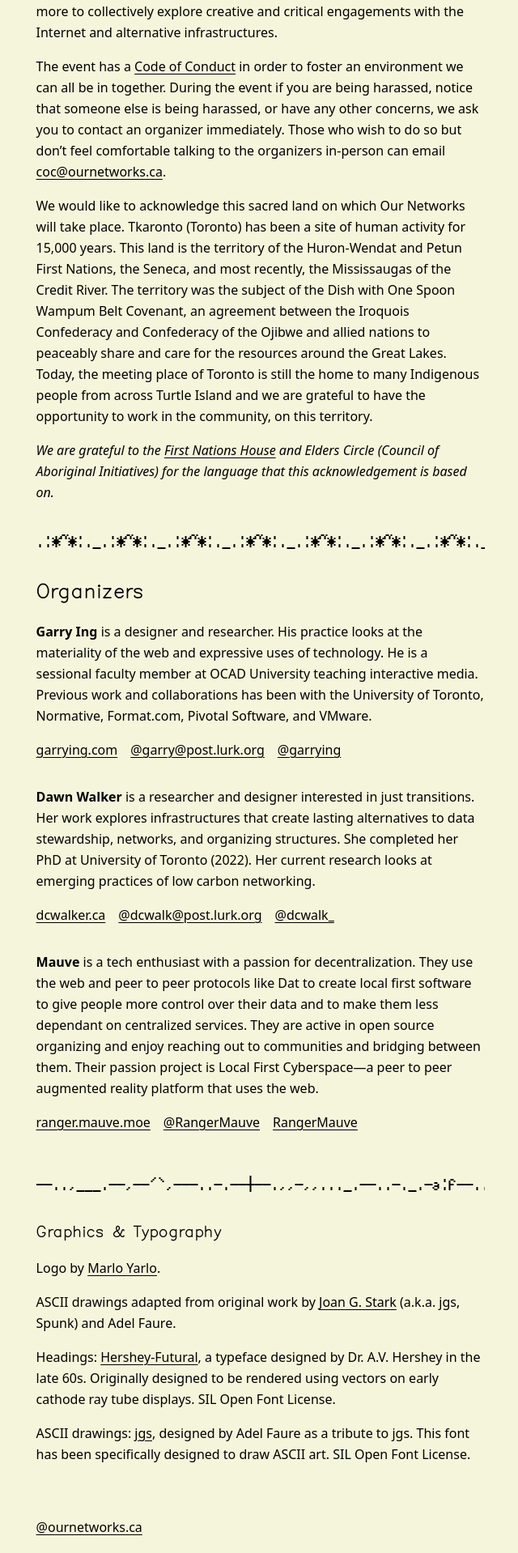
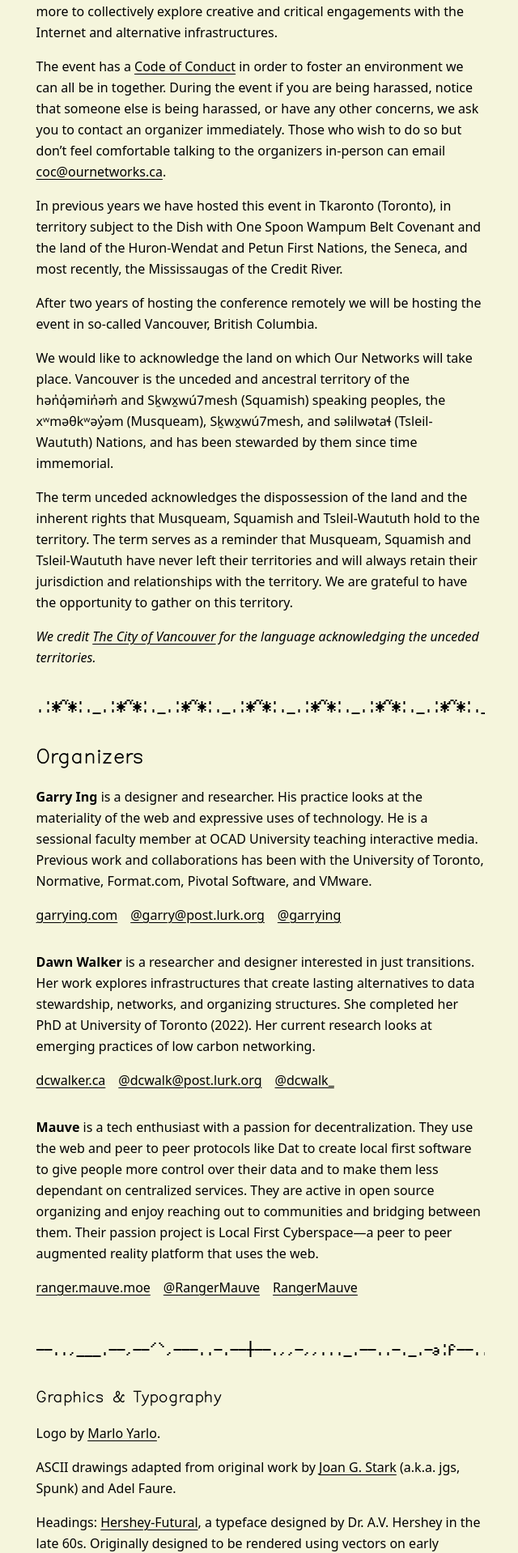
Before and after one commit to ournetworks/ournetworks.ca, a Jekyll site: the page built from about.md, in a window 1280 px wide. Shown: the part 520-2438 px from the top of the page at 81% size, without its empty margins (318-958 px from the left). Built offline with Jekyll 4.4.1, drawn with Linux system fonts in a browser that asks for light colours; some of the changed text lies outside the part shown.

Commit message:
Updated acknowledgement (#287)
* updated acknowledgement

* credit line

* Update about.md

Co-authored-by: dcwalk <dcwalk@users.noreply.github.com>

* Update about.md

Co-authored-by: dcwalk <dcwalk@users.noreply.github.com>

* pretext lines

* bc sans

---------

Co-authored-by: dcwalk <dcwalk@users.noreply.github.com>

```diff
--- a/_sass/_fonts.scss
+++ b/_sass/_fonts.scss
@@ -1,3 +1,12 @@
+@font-face {
+  font-family: bc-sans;
+  src: url("fonts/BCSans-Regular.woff2") format("woff2"),
+    url("fonts/BCSans-Regular.woff") format("woff");
+  font-weight: normal;
+  font-style: normal;
+  font-display: swap;
+}
+
 @font-face {
   font-family: jgs5;
   src: url("fonts/jgs5.woff2") format("woff2"),
--- a/_sass/_typography.scss
+++ b/_sass/_typography.scss
@@ -10,6 +10,10 @@
 
 .font-mono {
   font-family: var(--font-family-mono);
+}
+
+.font-bc-sans {
+  font-family: var(--font-bc-sans);
 }
 
 .leading-normal {
--- a/_sass/_variables.scss
+++ b/_sass/_variables.scss
@@ -5,13 +5,14 @@
     "Liberation Mono", "Courier New", monospace;
   --font-family: ui-sans-serif, system-ui, sans-serif, "Apple Color Emoji",
     "Segoe UI Emoji", "Segoe UI Symbol", "Noto Color Emoji";
+  --font-bc-sans: "bc-sans", ui-sans-serif, system-ui, sans-serif;
   --font-family-mono: ui-monospace, SFMono-Regular, Menlo, Monaco, Consolas,
     "Liberation Mono", "Courier New", monospace;
   --white: #fff;
   --black: #000;
   --beige: #f5f5dc;
   --grey: #d2d2c8;
-  --accent: #FF4433;
+  --accent: #ff4433;
 }
 
 .text-accent {
@@ -27,7 +28,7 @@
 }
 
 .active\:text-white:active {
- color: var(--white);
+  color: var(--white);
 }
 
 .text-white {
--- a/about.md
+++ b/about.md
@@ -9,9 +9,15 @@ Our Networks is a conference about the past, present, and future of building our
 
 The event has a [Code of Conduct](/code-of-conduct/) in order to foster an environment we can all be in together. During the event if you are being harassed, notice that someone else is being harassed, or have any other concerns, we ask you to contact an organizer immediately. Those who wish to do so but don’t feel comfortable talking to the organizers in-person can email [coc@ournetworks.ca](mailto:coc@ournetworks.ca).
 
-We would like to acknowledge this sacred land on which Our Networks will take place. Tkaronto (Toronto) has been a site of human activity for 15,000 years. This land is the territory of the Huron-Wendat and Petun First Nations, the Seneca, and most recently, the Mississaugas of the Credit River. The territory was the subject of the Dish with One Spoon Wampum Belt Covenant, an agreement between the Iroquois Confederacy and Confederacy of the Ojibwe and allied nations to peaceably share and care for the resources around the Great Lakes. Today, the meeting place of Toronto is still the home to many Indigenous people from across Turtle Island and we are grateful to have the opportunity to work in the community, on this territory.
+In previous years we have hosted this event in Tkaronto (Toronto), in territory subject to the Dish with One Spoon Wampum Belt Covenant and the land of the Huron-Wendat and Petun First Nations, the Seneca, and most recently, the Mississaugas of the Credit River.
 
-_We are grateful to the [First Nations House](https://studentlife.utoronto.ca/service/first-nations-house/) and Elders Circle (Council of Aboriginal Initiatives) for the language that this acknowledgement is based on._
+After two years of hosting the conference remotely we will be hosting the event in so-called Vancouver, British Columbia.
+
+We would like to acknowledge the land on which Our Networks will take place. Vancouver is the unceded and ancestral territory of the <span class="font-bc-sans">hən̓q̓əmin̓əm̓</span> and <span class="font-bc-sans">Sḵwx̱wú7mesh</span> (Squamish) speaking peoples, the <span class="font-bc-sans">xʷməθkʷəy̓əm</span> (Musqueam), <span class="font-bc-sans">Sḵwx̱wú7mesh</span>, and <span class="font-bc-sans">səlilwətaɬ</span> (Tsleil-Waututh) Nations, and has been stewarded by them since time immemorial.
+
+The term unceded acknowledges the dispossession of the land and the inherent rights that Musqueam, Squamish and Tsleil-Waututh hold to the territory. The term serves as a reminder that Musqueam, Squamish and Tsleil-Waututh have never left their territories and will always retain their jurisdiction and relationships with the territory. We are grateful to have the opportunity to gather on this territory.
+
+_We credit [The City of Vancouver](https://vancouver.ca/people-programs/land-acknowledgement) for the language acknowledging the unceded territories._
 
 <pre role="img" aria-label="ASCII divider" class="font-display-mono aliased text-10 inline-flex max-w-prose overflow-hidden w-100">
 .:*~*:._.:*~*:._.:*~*:._.:*~*:._.:*~*:._.:*~*:._.:*~*:._.:*~*
@@ -49,6 +55,8 @@ Logo by [Marlo Yarlo](https://www.instagram.com/marloyarlo/).
 
 ASCII drawings adapted from original work by [Joan G. Stark](https://en.wikipedia.org/wiki/Joan_Stark) (a.k.a. jgs, Spunk) and Adel Faure.
 
-Headings: [Hershey-Futural](https://gitlab.com/swrs/hershey-futural), a typeface designed by Dr. A.V. Hershey  in the late 60s. Originally designed to be rendered using vectors on early cathode ray tube displays. SIL Open Font License.
+Headings: [Hershey-Futural](https://gitlab.com/swrs/hershey-futural), a typeface designed by Dr. A.V. Hershey in the late 60s. Originally designed to be rendered using vectors on early cathode ray tube displays. SIL Open Font License.
 
 ASCII drawings: [jgs](https://gitlab.com/velvetyne/jgs/-/tree/main), designed by Adel Faure as a tribute to jgs. This font has been specifically designed to draw ASCII art. SIL Open Font License.
+
+Indigenous Languages: [BC Sans](https://github.com/bcgov/bc-sans), a "living" typeface developed to support special characters and syllabics found in Indigenous Languages in British Columbia. [More on BC Sans](https://www2.gov.bc.ca/gov/content/governments/services-for-government/policies-procedures/bc-visual-identity/bc-sans). SIL Open Font License.
```
Also changed, not shown: css/fonts/BCSans-Regular.woff (added), css/fonts/BCSans-Regular.woff2 (added).
